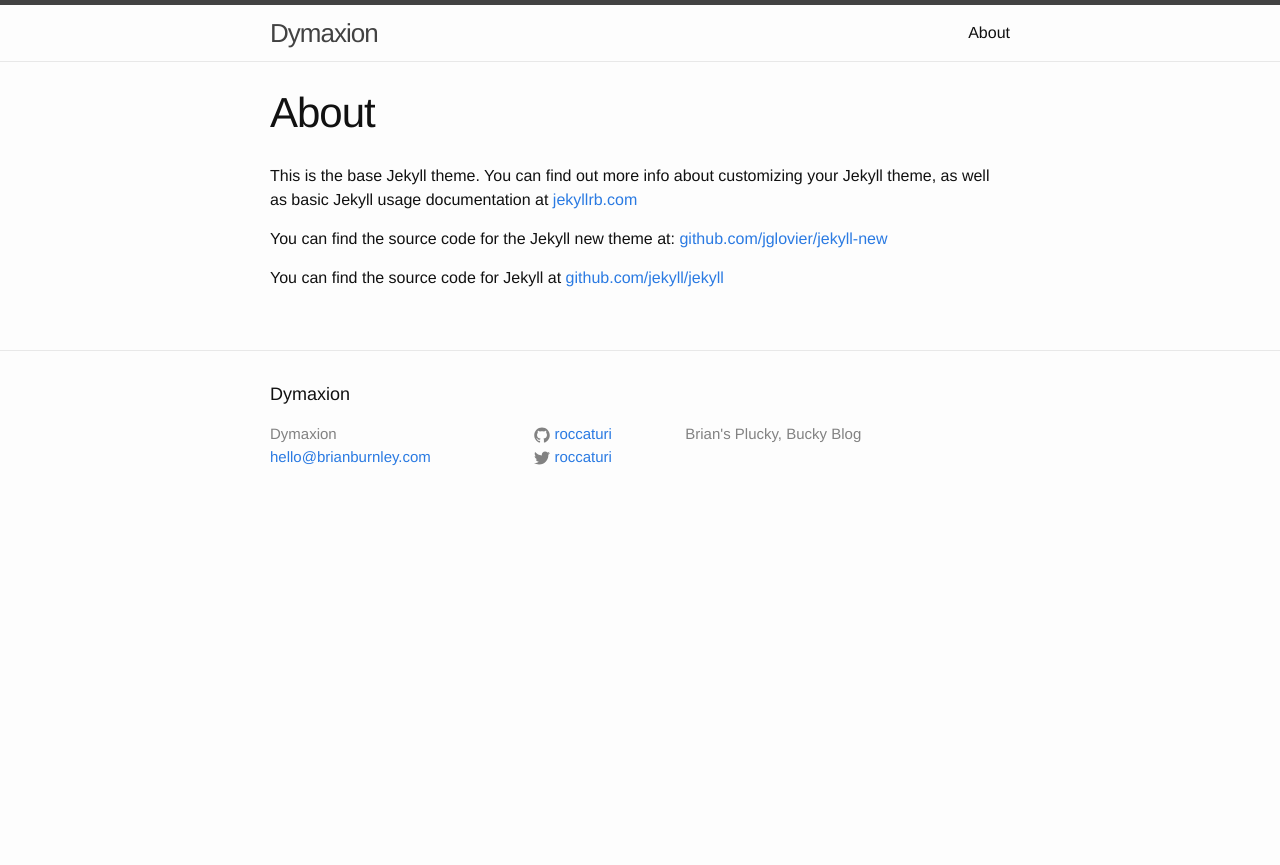
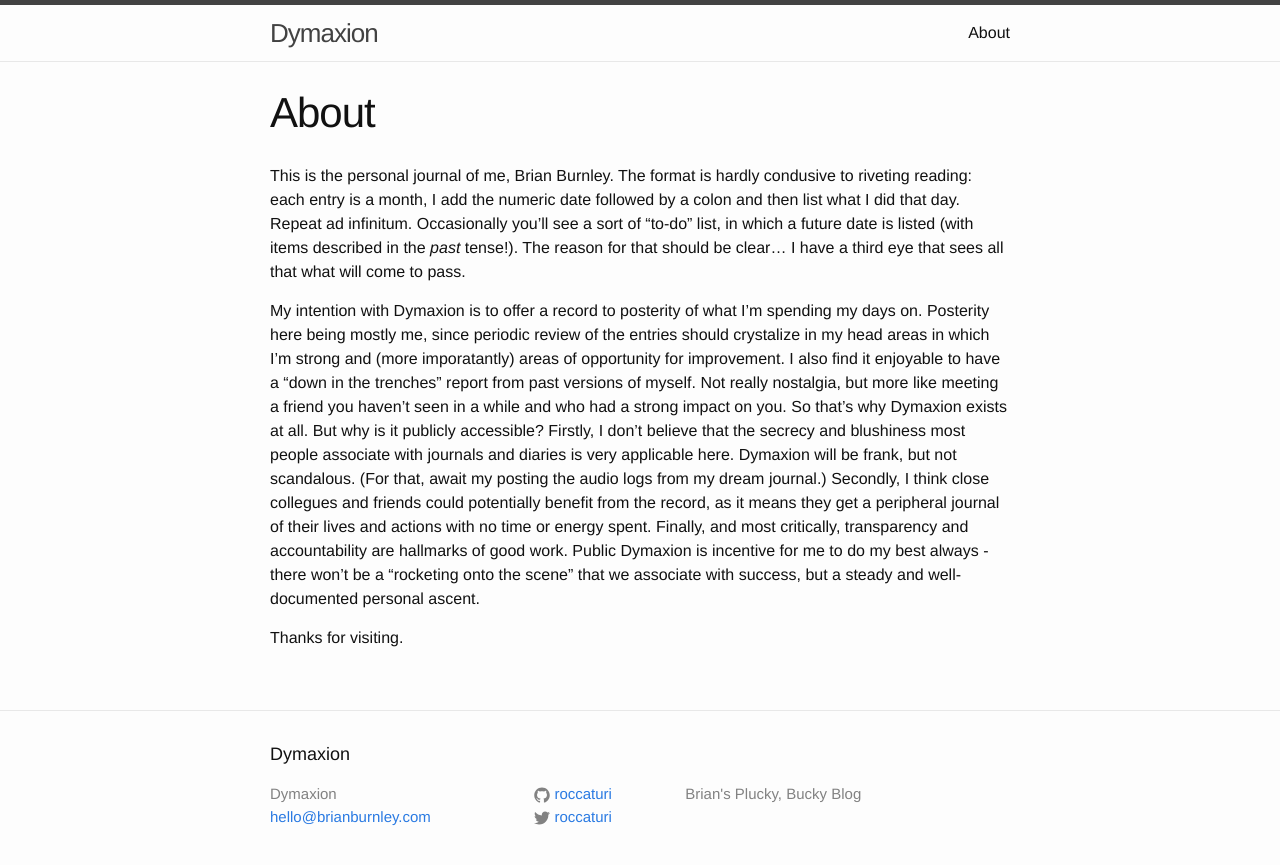
Before and after one commit to roccaturi/roccaturi.github.io, a Jekyll site: the page built from about.md, in a window 1280 px wide. Shown: the top 865 px of the page. Built offline with Jekyll 4.4.1, drawn with Linux system fonts in a browser that asks for light colours.

Commit message:
Updated about.md, .gitignore & Nov post, deleted pre-packaged post

```diff
--- a/about.md
+++ b/about.md
@@ -4,8 +4,8 @@ title: About
 permalink: /about/
 ---
 
-This is the base Jekyll theme. You can find out more info about customizing your Jekyll theme, as well as basic Jekyll usage documentation at [jekyllrb.com](http://jekyllrb.com/)
+This is the personal journal of me, Brian Burnley.  The format is hardly condusive to riveting reading: each entry is a month, I add the numeric date followed by a colon and then list what I did that day.  Repeat ad infinitum.  Occasionally you'll see a sort of "to-do" list, in which a future date is listed (with items described in the *past* tense!).  The reason for that should be clear... I have a third eye that sees all that what will come to pass.
 
-You can find the source code for the Jekyll new theme at: [github.com/jglovier/jekyll-new](https://github.com/jglovier/jekyll-new)
+My intention with Dymaxion is to offer a record to posterity of what I'm spending my days on.  Posterity here being mostly me, since periodic review of the entries should crystalize in my head areas in which I'm strong and (more imporatantly) areas of opportunity for improvement.  I also find it enjoyable to have a "down in the trenches" report from past versions of myself.  Not really nostalgia, but more like meeting a friend you haven't seen in a while and who had a strong impact on you.  So that's why Dymaxion exists at all.  But why is it publicly accessible?  Firstly, I don't believe that the secrecy and blushiness most people associate with journals and diaries is very applicable here.  Dymaxion will be frank, but not scandalous.  (For that, await my posting the audio logs from my dream journal.)  Secondly, I think close collegues and friends could potentially benefit from the record, as it means they get a peripheral journal of their lives and actions with no time or energy spent.  Finally, and most critically, transparency and accountability are hallmarks of good work.  Public Dymaxion is incentive for me to do my best always - there won't be a "rocketing onto the scene" that we associate with success, but a steady and well-documented personal ascent.
 
-You can find the source code for Jekyll at [github.com/jekyll/jekyll](https://github.com/jekyll/jekyll)
+Thanks for visiting.
```
Also changed, not shown: _posts/2014-11-01-journal.md (+1 -1 lines), _posts/2014-11-19-welcome-to-jekyll.markdown (deleted, +0 -25 lines), 1 other file.
